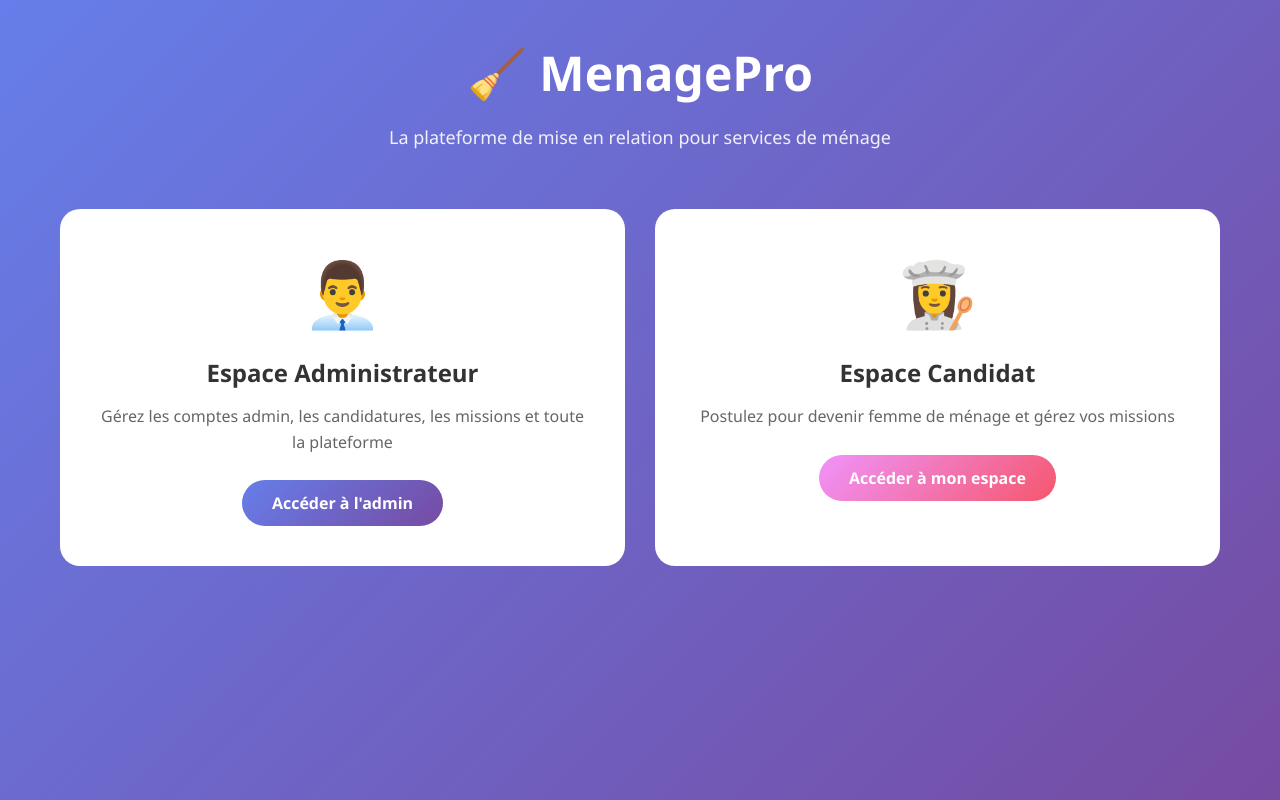
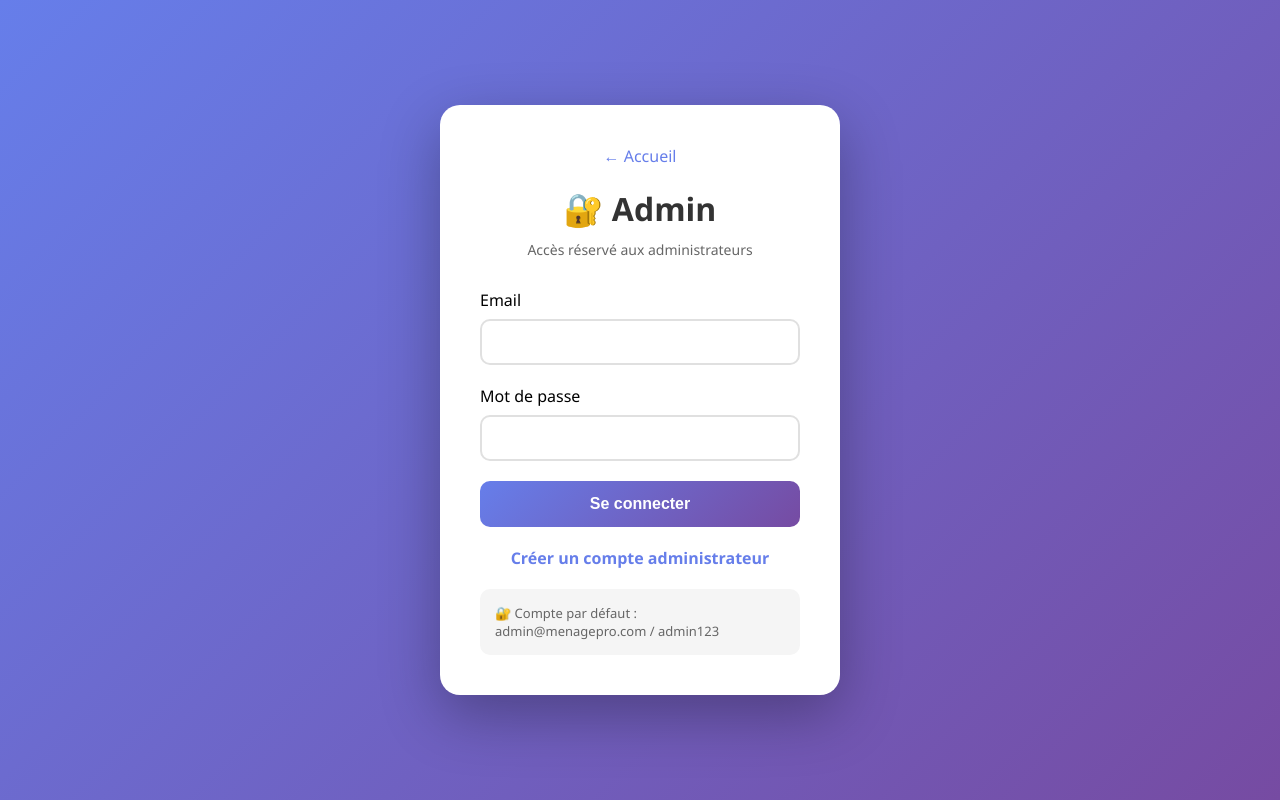
Before and after one commit to Maxmax237/nouveau-menage, a website: page index.html in a window 1280 px wide. Drawn offline with Linux system fonts and the light colour scheme.

Commit message:
Update index.html

```diff
--- a/index.html
+++ b/index.html
@@ -3,135 +3,101 @@
 <head>
     <meta charset="UTF-8">
     <meta name="viewport" content="width=device-width, initial-scale=1.0">
-    <title>MenagePro - Accueil</title>
+    <title>MenagePro - Admin Login</title>
     <style>
-        * {
-            margin: 0;
-            padding: 0;
-            box-sizing: border-box;
-        }
-
+        * { margin: 0; padding: 0; box-sizing: border-box; }
         body {
             background: linear-gradient(135deg, #667eea 0%, #764ba2 100%);
             min-height: 100vh;
-            font-family: 'Segoe UI', Tahoma, Geneva, Verdana, sans-serif;
+            display: flex;
+            align-items: center;
+            justify-content: center;
+            font-family: 'Segoe UI', sans-serif;
+            padding: 20px;
         }
-
-        .container {
-            max-width: 1200px;
-            margin: 0 auto;
-            padding: 40px 20px;
-        }
-
-        .hero {
-            text-align: center;
-            color: white;
-            margin-bottom: 60px;
-        }
-
-        .hero h1 {
-            font-size: 48px;
-            margin-bottom: 20px;
-        }
-
-        .hero p {
-            font-size: 18px;
-            opacity: 0.9;
-        }
-
-        .cards-container {
-            display: grid;
-            grid-template-columns: repeat(auto-fit, minmax(300px, 1fr));
-            gap: 30px;
-            margin-top: 40px;
-        }
-
-        .card {
+        .login-container {
             background: white;
             border-radius: 20px;
             padding: 40px;
-            text-align: center;
-            transition: transform 0.3s, box-shadow 0.3s;
+            width: 100%;
+            max-width: 400px;
+            box-shadow: 0 20px 60px rgba(0,0,0,0.3);
+        }
+        .back-home { text-align: center; margin-bottom: 20px; }
+        .back-home a { color: #667eea; text-decoration: none; }
+        h1 { text-align: center; color: #333; margin-bottom: 10px; }
+        .subtitle { text-align: center; color: #666; margin-bottom: 30px; font-size: 14px; }
+        .form-group { margin-bottom: 20px; }
+        label { display: block; margin-bottom: 8px; font-weight: 500; }
+        input {
+            width: 100%;
+            padding: 12px 15px;
+            border: 2px solid #e0e0e0;
+            border-radius: 10px;
+            font-size: 16px;
+        }
+        input:focus { outline: none; border-color: #667eea; }
+        button {
+            width: 100%;
+            padding: 14px;
+            background: linear-gradient(135deg, #667eea 0%, #764ba2 100%);
+            color: white;
+            border: none;
+            border-radius: 10px;
+            font-size: 16px;
+            font-weight: 600;
             cursor: pointer;
         }
-
-        .card:hover {
-            transform: translateY(-10px);
-            box-shadow: 0 20px 40px rgba(0,0,0,0.2);
-        }
-
-        .card-icon {
-            font-size: 64px;
-            margin-bottom: 20px;
-        }
-
-        .card h2 {
-            color: #333;
-            margin-bottom: 15px;
-        }
-
-        .card p {
-            color: #666;
-            margin-bottom: 25px;
-            line-height: 1.6;
-        }
-
-        .card-btn {
-            display: inline-block;
-            padding: 12px 30px;
-            border-radius: 25px;
-            text-decoration: none;
-            font-weight: 600;
-            transition: all 0.3s;
-        }
-
-        .admin-btn {
-            background: linear-gradient(135deg, #667eea 0%, #764ba2 100%);
-            color: white;
-        }
-
-        .maman-btn {
-            background: linear-gradient(135deg, #f093fb 0%, #f5576c 100%);
-            color: white;
-        }
-
-        .card-btn:hover {
-            transform: scale(1.05);
-        }
-
-        @media (max-width: 768px) {
-            .hero h1 {
-                font-size: 32px;
-            }
-
-            .cards-container {
-                grid-template-columns: 1fr;
-            }
-        }
+        .message { margin-top: 15px; padding: 12px; border-radius: 8px; text-align: center; display: none; }
+        .error { background: #fee; color: #c33; }
+        .success { background: #efe; color: #3c3; }
+        .register-link { text-align: center; margin-top: 20px; }
+        .register-link a { color: #667eea; text-decoration: none; font-weight: 600; }
+        .info { margin-top: 20px; padding: 15px; background: #f5f5f5; border-radius: 10px; font-size: 13px; color: #666; }
     </style>
 </head>
 <body>
-    <div class="container">
-        <div class="hero">
-            <h1>🧹 MenagePro</h1>
-            <p>La plateforme de mise en relation pour services de ménage</p>
-        </div>
-
-        <div class="cards-container">
-            <div class="card">
-                <div class="card-icon">👨‍💼</div>
-                <h2>Espace Administrateur</h2>
-                <p>Gérez les comptes admin, les candidatures, les missions et toute la plateforme</p>
-                <a href="admin/login.html" class="card-btn admin-btn">Accéder à l'admin</a>
-            </div>
-
-            <div class="card">
-                <div class="card-icon">👩‍🍳</div>
-                <h2>Espace Candidat</h2>
-                <p>Postulez pour devenir femme de ménage et gérez vos missions</p>
-                <a href="maman/login-maman.html" class="card-btn maman-btn">Accéder à mon espace</a>
-            </div>
-        </div>
+    <div class="login-container">
+        <div class="back-home"><a href="../index.html">← Accueil</a></div>
+        <h1>🔐 Admin</h1>
+        <div class="subtitle">Accès réservé aux administrateurs</div>
+        <form id="loginForm">
+            <div class="form-group"><label>Email</label><input type="email" id="email" required></div>
+            <div class="form-group"><label>Mot de passe</label><input type="password" id="password" required></div>
+            <button type="submit">Se connecter</button>
+        </form>
+        <div id="message" class="message"></div>
+        <div class="register-link"><a href="register.html">Créer un compte administrateur</a></div>
+        <div class="info">🔐 Compte par défaut : admin@menagepro.com / admin123</div>
     </div>
+    <script>
+        function initDefaultAdmin() {
+            let admins = JSON.parse(localStorage.getItem('menagepro_admins') || '[]');
+            if (admins.length === 0) {
+                admins.push({ id: 1, fullName: "Super Admin", email: "admin@menagepro.com", password: "admin123", role: "super_admin", status: "active", createdAt: new Date().toISOString() });
+                localStorage.setItem('menagepro_admins', JSON.stringify(admins));
+            }
+        }
+        initDefaultAdmin();
+        document.getElementById('loginForm').addEventListener('submit', (e) => {
+            e.preventDefault();
+            const email = document.getElementById('email').value.trim();
+            const password = document.getElementById('password').value;
+            let admins = JSON.parse(localStorage.getItem('menagepro_admins') || '[]');
+            const admin = admins.find(a => a.email === email && a.password === password);
+            if (admin) {
+                sessionStorage.setItem('menagepro_current_admin', JSON.stringify(admin));
+                document.getElementById('message').className = 'message success';
+                document.getElementById('message').style.display = 'block';
+                document.getElementById('message').textContent = '✅ Connexion réussie !';
+                setTimeout(() => window.location.href = 'dashboard.html', 1000);
+            } else {
+                document.getElementById('message').className = 'message error';
+                document.getElementById('message').style.display = 'block';
+                document.getElementById('message').textContent = '❌ Email ou mot de passe incorrect';
+            }
+        });
+        if (sessionStorage.getItem('menagepro_current_admin')) window.location.href = 'dashboard.html';
+    </script>
 </body>
 </html>
```
